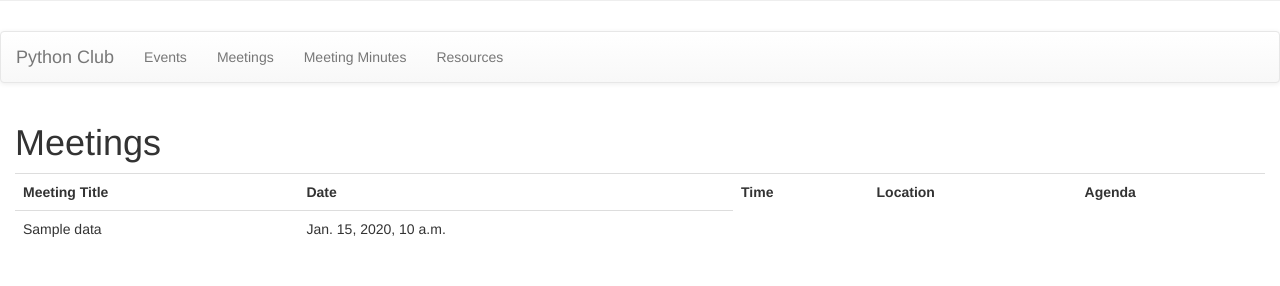
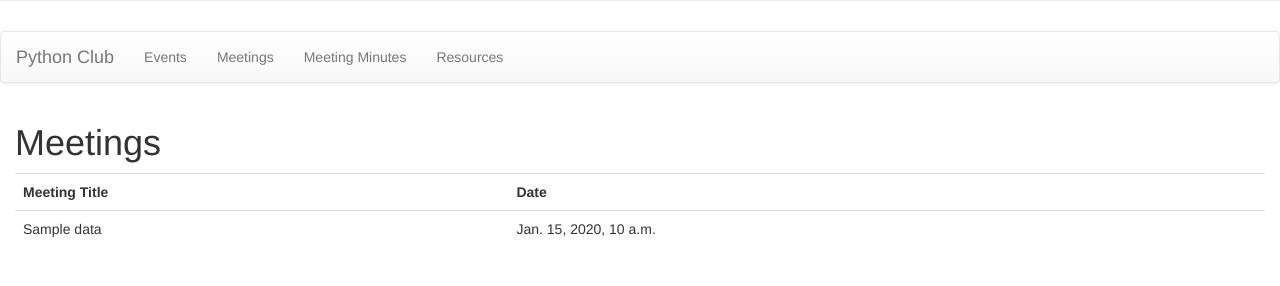
Before and after one commit to aggiewb/python-club, a Django app: template pythonclub/club/templates/club/meeting.html in a window 1280 px wide. Shown: the part 194-480 px from the top of the page. Run offline with Django 3.2, Linux system fonts and the light colour scheme; the template is opened without the code that fills it: most values are stand-ins (such as "Sample title", 1, 10 or a date in 2020); some libraries are stand-ins or nearby versions.

Commit message:
Remove th items to later be placed in meeting details html page

```diff
--- a/pythonclub/club/templates/club/meeting.html
+++ b/pythonclub/club/templates/club/meeting.html
@@ -5,9 +5,6 @@
     <tr>
         <th>Meeting Title</th>
         <th>Date</th>
-        <th>Time</th>
-        <th>Location</th>
-        <th>Agenda</th>
     </tr>
     {% for data in meeting %}
     <tr>
```
